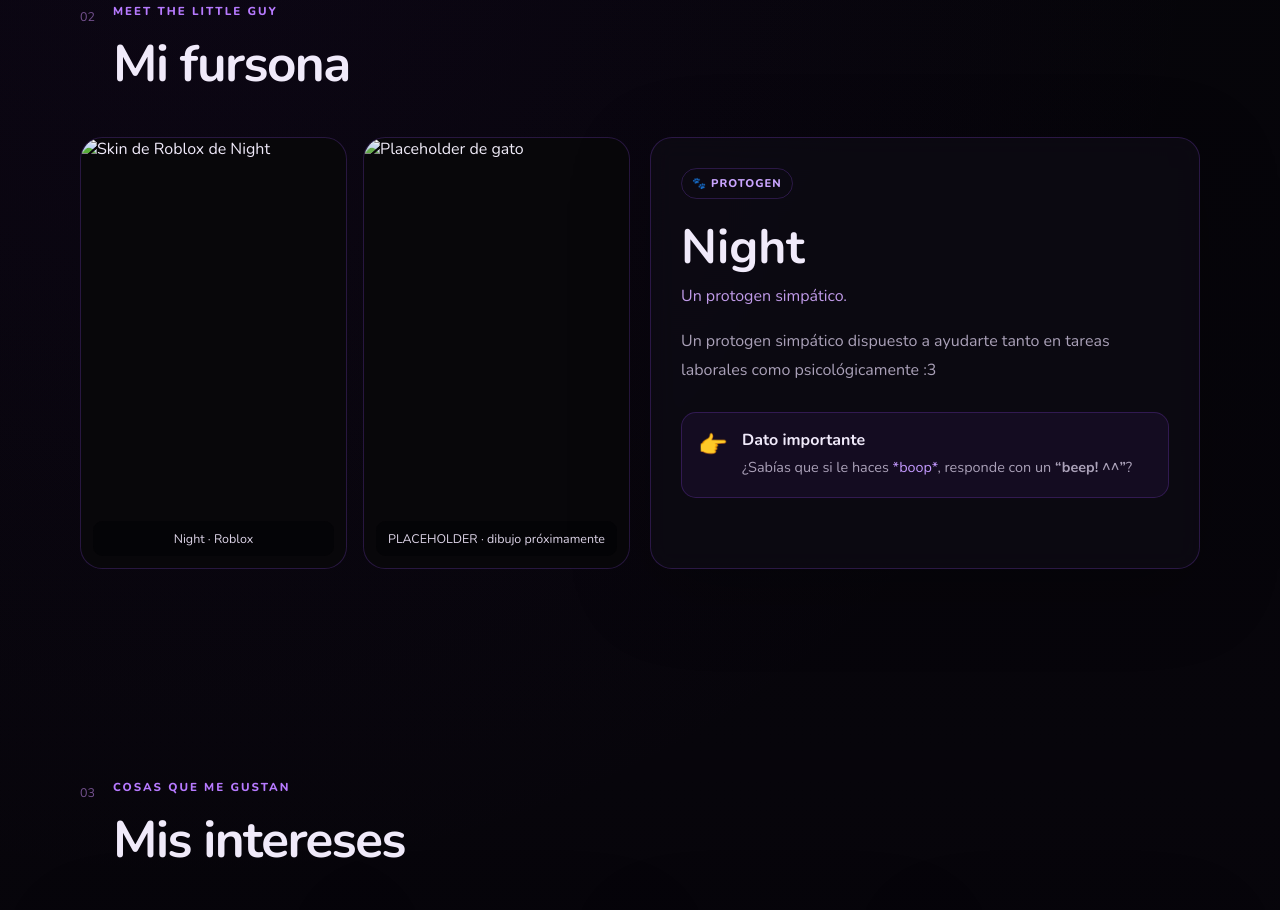
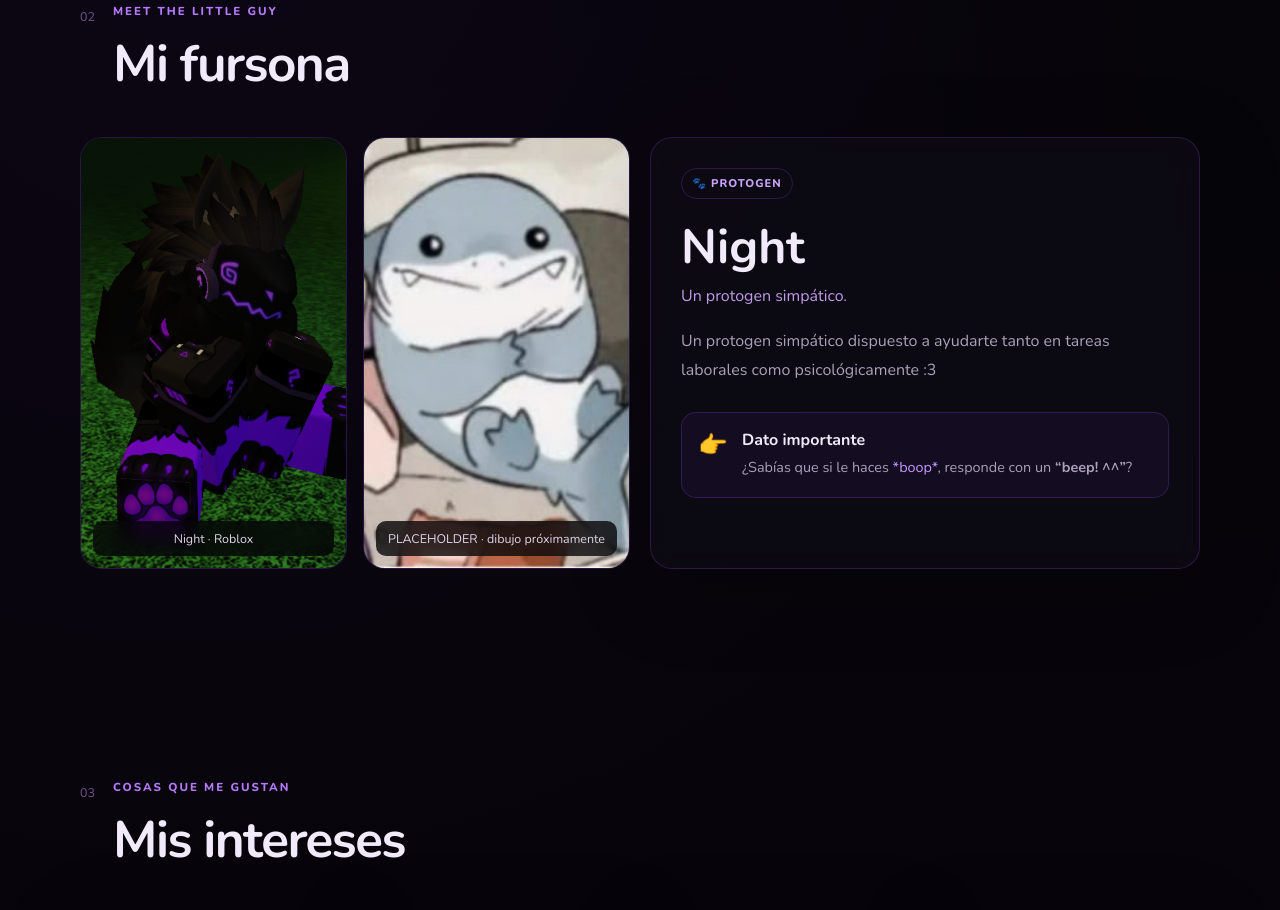
Before and after one commit to UncNxght/Me, a plain HTML site: page index.html in a window 1280 px wide. Shown: the part 1608-2518 px from the top of the page. Drawn offline with nearby package versions, Linux system fonts and the light colour scheme.

Commit message:
Remove 'images/' prefix from image sources

```diff
--- a/index.html
+++ b/index.html
@@ -96,11 +96,11 @@
       <div class="fursona-layout">
         <div class="fursona-images reveal">
           <div class="image-card">
-            <img src="images/roblox-skin.png" alt="Skin de Roblox de Night">
+            <img src="roblox-skin.png" alt="Skin de Roblox de Night">
             <span>Night · Roblox</span>
           </div>
           <div class="image-card placeholder">
-            <img src="images/shark-placeholder.png" alt="Placeholder de gato">
+            <img src="shark-placeholder.png" alt="Placeholder de gato">
             <span>PLACEHOLDER · dibujo próximamente</span>
           </div>
         </div>
```
